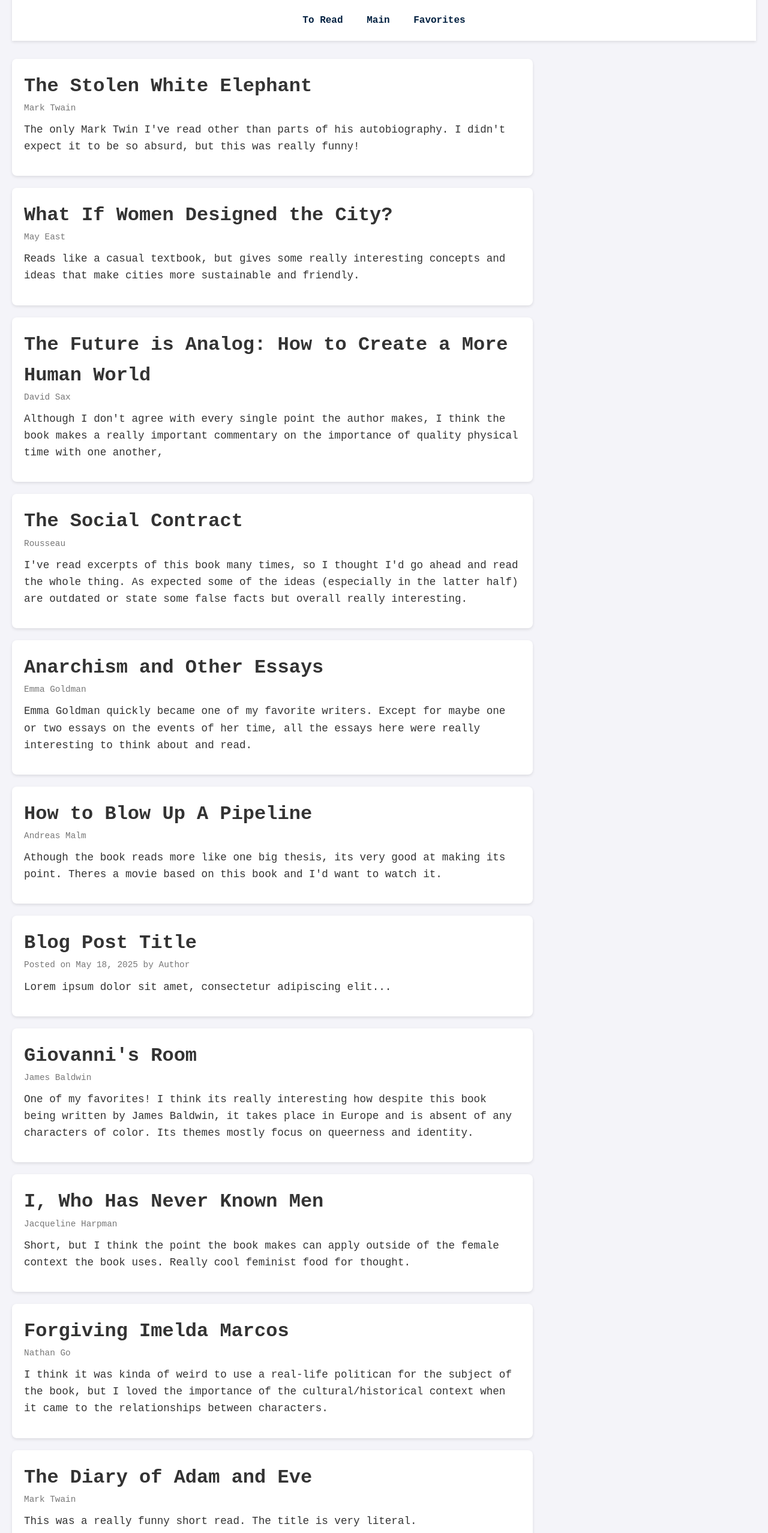
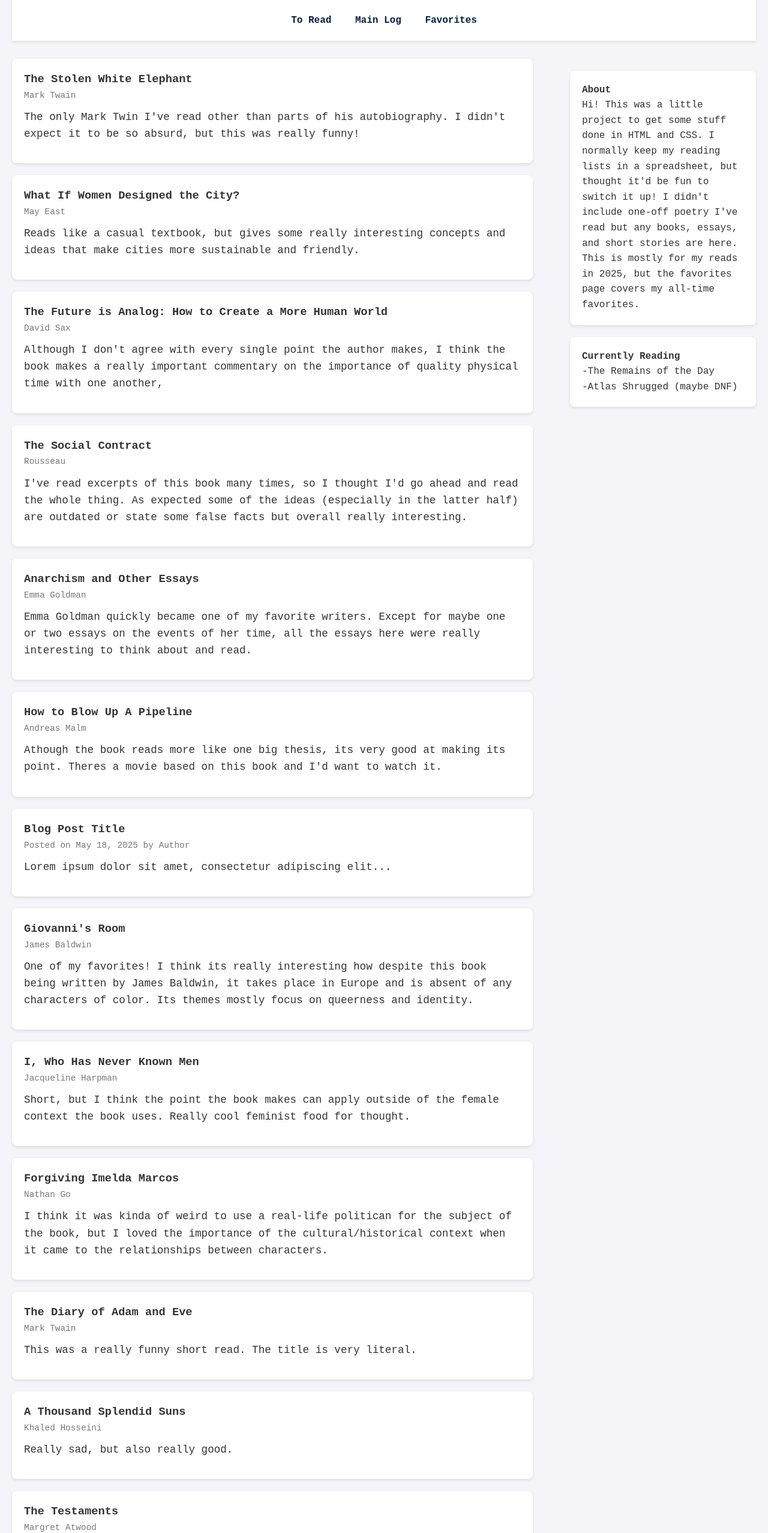
Before and after one commit to gabbypesito/bookblog, a plain HTML site: page index.html in a window 1280 px wide. Shown: the part 92-2647 px from the top of the page at 60% size. Drawn offline with Linux system fonts and the light colour scheme.

Commit message:
Add files via upload

```diff
--- a/index.html
+++ b/index.html
@@ -12,7 +12,7 @@
     <h1>Gabby's Book Log</h1>
     <nav>
       <a href="list.html">To Read</a>
-      <a href="index.html">Main</a>
+      <a href="index.html">Main Log</a>
       <a href="favorites.html">Favorites</a>
     </nav>
   </header>
@@ -21,95 +21,96 @@
     <section class="main-column">
         <!-- copy article for each book post-->
       <article class="post">
-        <h2>The Stolen White Elephant</h2>
+        <h3>The Stolen White Elephant</h3>
         <p class="meta">Mark Twain</p>
         <p class="excerpt"> The only Mark Twin I've read other than parts of his autobiography. I didn't expect it to be so absurd, but this was really funny!</p>
       </article>
 
       <article class="post">
-        <h2>What If Women Designed the City?</h2>
+        <h3>What If Women Designed the City?</h3>
         <p class="meta">May East</p>
         <p class="excerpt"> Reads like a casual textbook, but gives some really interesting concepts and ideas that make cities more sustainable and friendly.</p>
       </article>
 
       <article class="post">
-        <h2>The Future is Analog: How to Create a More Human World</h2>
+        <h3>The Future is Analog: How to Create a More Human World</h3>
         <p class="meta">David Sax</p>
         <p class="excerpt"> Although I don't agree with every single point the author makes, I think the book makes a really important commentary on the importance of quality physical time with one another,</p>
       </article>
 
       <article class="post">
-        <h2>The Social Contract</h2>
+        <h3>The Social Contract</h3>
         <p class="meta">Rousseau</p>
         <p class="excerpt">I've read excerpts of this book many times, so I thought I'd go ahead and read the whole thing. As expected some of the ideas (especially in the latter half) are outdated or state some false facts but overall really interesting. </p>
       </article>
 
       <article class="post">
-        <h2>Anarchism and Other Essays</h2>
+        <h3>Anarchism and Other Essays</h3>
         <p class="meta">Emma Goldman</p>
         <p class="excerpt"> Emma Goldman quickly became one of my favorite writers. Except for maybe one or two essays on the events of her time, all the essays here were really interesting to think about and read.</p>
       </article>
 
       <article class="post">
-        <h2>How to Blow Up A Pipeline</h2>
+        <h3>How to Blow Up A Pipeline</h3>
         <p class="meta">Andreas Malm</p>
         <p class="excerpt">Athough the book reads more like one big thesis, its very good at making its point. Theres a movie based on this book and I'd want to watch it.</p>
       </article>
 
       <article class="post">
-        <h2>Blog Post Title</h2>
+        <h3>Blog Post Title</h3>
         <p class="meta">Posted on May 18, 2025 by Author</p>
         <p class="excerpt">Lorem ipsum dolor sit amet, consectetur adipiscing elit...</p>
       </article>
 
       <article class="post">
-        <h2>Giovanni's Room</h2>
+        <h3>Giovanni's Room</h3>
         <p class="meta">James Baldwin</p>
         <p class="excerpt"> One of my favorites! I think its really interesting how despite this book being written by James Baldwin, it takes place in Europe and is absent of any characters of color. Its themes mostly focus on queerness and identity. </p>
       </article>
 
       <article class="post">
-        <h2>I, Who Has Never Known Men</h2>
+        <h3>I, Who Has Never Known Men</h3>
         <p class="meta">Jacqueline Harpman</p>
         <p class="excerpt">Short, but I think the point the book makes can apply outside of the female context the book uses. Really cool feminist food for thought.</p>
       </article>
 
       <article class="post">
-        <h2>Forgiving Imelda Marcos</h2>
+        <h3>Forgiving Imelda Marcos</h3>
         <p class="meta">Nathan Go</p>
         <p class="excerpt">I think it was kinda of weird to use a real-life politican for the subject of the book, but I loved the importance of the cultural/historical context when it came to the relationships between characters.</p>
       </article>
 
       <article class="post">
-        <h2>The Diary of Adam and Eve</h2>
+        <h3>The Diary of Adam and Eve</h3>
         <p class="meta">Mark Twain</p>
         <p class="excerpt">This was a really funny short read. The title is very literal.</p>
       </article>
 
       <article class="post">
-        <h2>A Thousand Splendid Suns</h2>
+        <h3>A Thousand Splendid Suns</h3>
         <p class="meta">Khaled Hosseini</p>
         <p class="excerpt">Really sad, but also really good.</p>
       </article>
 
       <article class="post">
-        <h2>The Testaments</h2>
+        <h3>The Testaments</h3>
         <p class="meta">Margret Atwood</p>
         <p class="excerpt">Although I think as a sequel to the Handmaids Tale the plot was very influenced by the show and other adaptations, the importance and meaning of the story are still the same. Especially now more than ever, eveyrone should read the Handmaids Tale and understand where it comes from.</p>
       </article>
 
       <article class="post">
-        <h2>All Art is Propaganda</h2>
+        <h3>All Art is Propaganda</h3>
         <p class="meta">George Orwell</p>
         <p class="excerpt">Normally I like Orwell, but these were kinda boring.</p>
       </article>
-    </section>
 
       <article class="post">
-        <h2>The Athiests Mass</h2>
+        <h3>The Athiests Mass</h3>
         <p class="meta">Honore de Balzac</p>
         <p class="excerpt">A good short story, gives a more nuanced view on having a relationship with spirituality and religon.</p>
       </article>
+
+    </section>
 
     <aside class="sidebar">
 
@@ -120,8 +121,8 @@
 
       <section class="widget">
         <h4>Currently Reading</h4>
-        <p> The Remains of the Day </p>
-        <p> Atlas Shrugged (maybe DNF)</p>
+        <p> -The Remains of the Day </p>
+        <p> -Atlas Shrugged (maybe DNF)</p>
       </section>
     </aside>
   </main>
```
Also changed, not shown: favorites.html (+14 -5 lines), list.html (+3 -3 lines).
